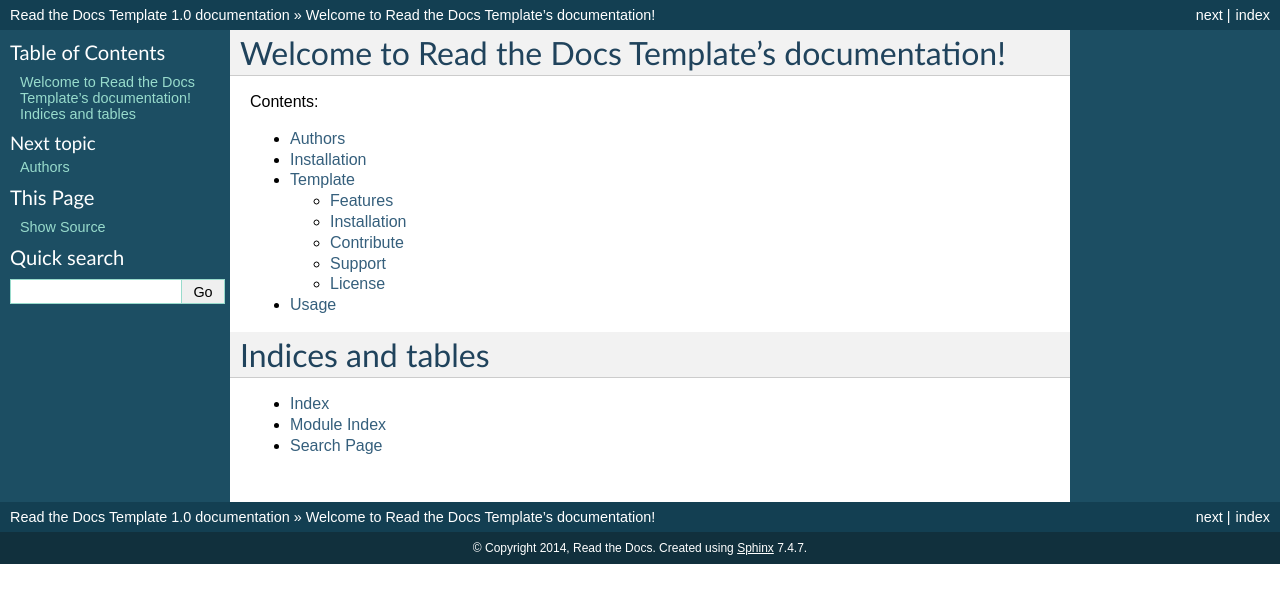
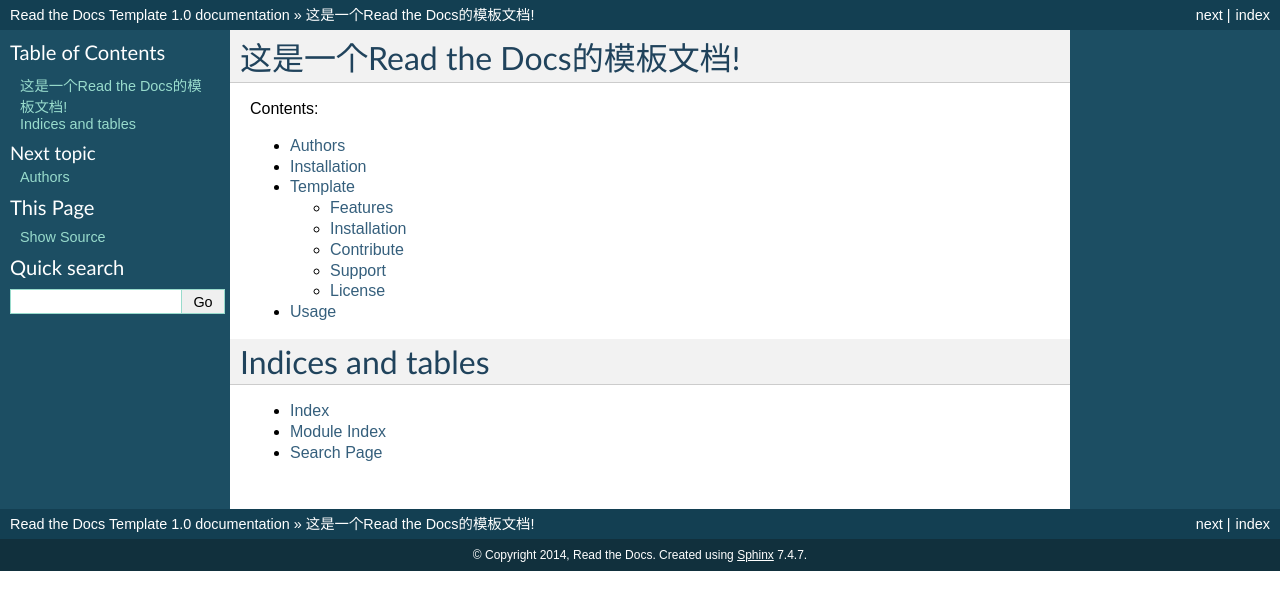
Before and after one commit to doublepeng-Qian/ReadtheDocsDemo, a Sphinx documentation site: the page built from docs/index.rst, in a window 1280 px wide. Shown: the top 610 px of the page. Built offline with Sphinx 7.4.7, drawn with Linux system fonts in a browser that asks for light colours.

Commit message:
Update index.rst
第一次修改。

```diff
--- a/docs/index.rst
+++ b/docs/index.rst
@@ -3,7 +3,7 @@
    You can adapt this file completely to your liking, but it should at least
    contain the root `toctree` directive.
 
-Welcome to Read the Docs Template's documentation!
+这是一个Read the Docs的模板文档!
 ==================================================
 
 Contents:
```
